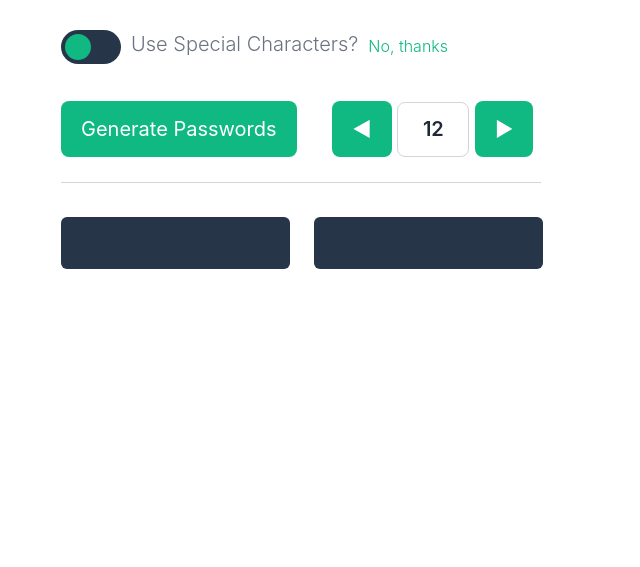
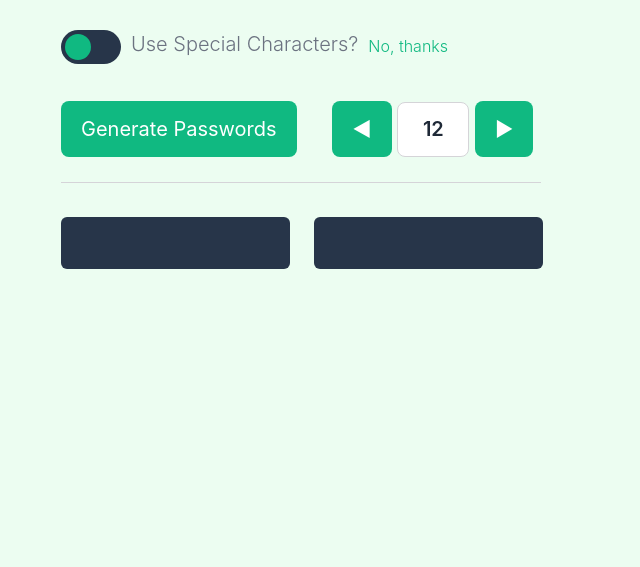
Before and after one commit to DairaSilva/MyStudy, a website built with Vite: page index.html in a window 1280 px wide. Shown: the part 233-800 px from the top of the page, without its empty margins (319-959 px from the left). Built offline with nearby package versions, Linux system fonts and the light colour scheme.

Commit message:
Add files via upload

```diff
--- a/index.css
+++ b/index.css
@@ -13,7 +13,7 @@ body {
     max-width: 520px;
     margin-right: auto;
     margin-left: auto;
-    background-color: white;
+    background-color: #ECFDF1;
     color: #2B283A;
     margin-top: 0px;
     padding: 20px;
```
